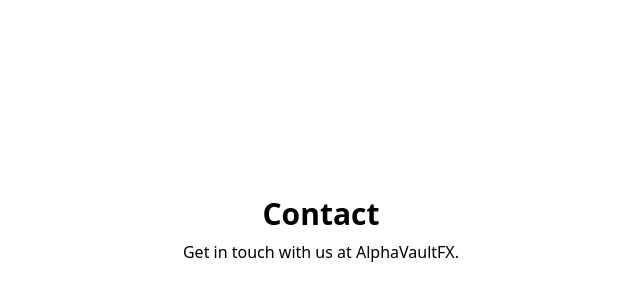
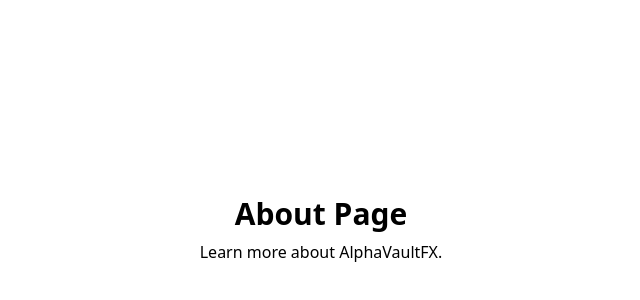
Before and after one commit to alfredh110/alphavaultfx-site, a Next.js app: page /contact in a window 1280 px wide. Shown: the part 170-470 px from the top of the page, without its empty margins (319-959 px from the left). Built offline with nearby package versions, Linux system fonts and the light colour scheme.

Commit message:
Update index.js

```diff
--- a/pages/contact/index.js
+++ b/pages/contact/index.js
@@ -1,8 +1,8 @@
-export default function Contact() {
+export default function About() {
   return (
-    <div className="flex flex-col items-center justify-center min-h-screen">
-      <h1 className="text-3xl font-bold">Contact</h1>
-      <p className="mt-2">Get in touch with us at AlphaVaultFX.</p>
+    <div className="flex flex-col items-center justify-center min-h-screen p-4">
+      <h1 className="text-3xl font-bold">About Page</h1>
+      <p className="mt-2">Learn more about AlphaVaultFX.</p>
     </div>
   );
 }
```
